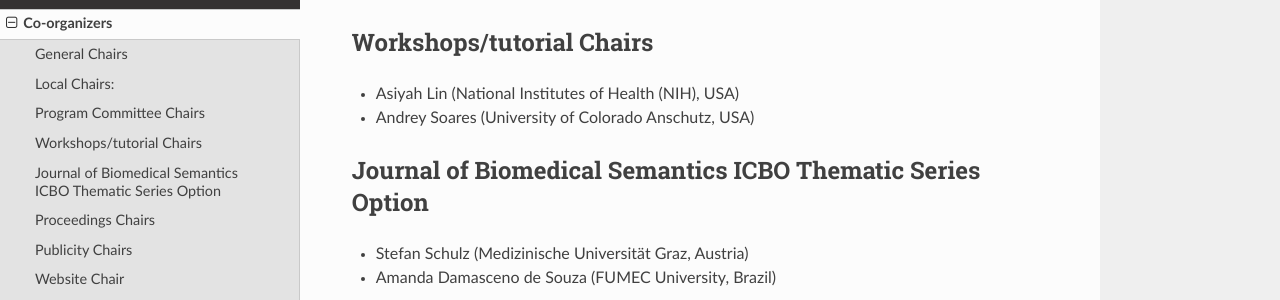
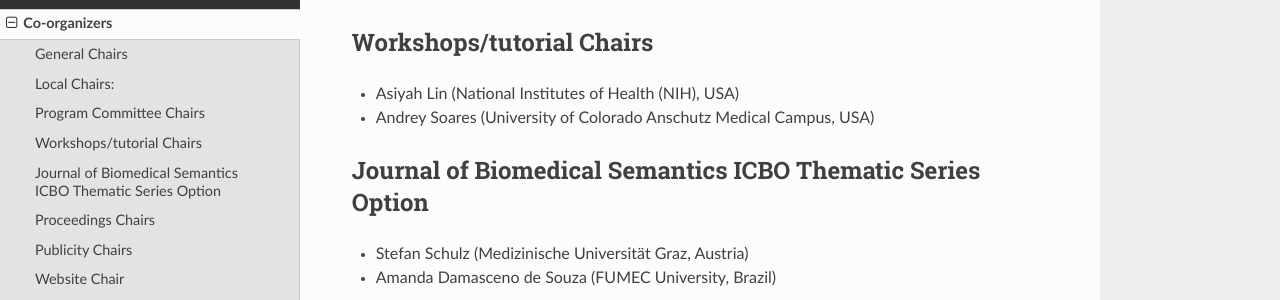
Before and after one commit to ICBO-conference/icbo2023, an MkDocs documentation site: the page built from docs/co-organizers.md, in a window 1280 px wide and 900 px high. Shown: the part 446-746 px from the top of the window. Built offline with MkDocs 1.6.1, drawn with Linux system fonts in a browser that asks for light colours; nearby versions of some CDN libraries.

Commit message:
organizers

```diff
--- a/docs/co-organizers.md
+++ b/docs/co-organizers.md
@@ -11,7 +11,7 @@
 
 ## Workshops/tutorial Chairs
 * Asiyah Lin (National Institutes of Health (NIH), USA)
-* Andrey Soares (University of Colorado Anschutz, USA)
+* Andrey Soares (University of Colorado Anschutz Medical Campus, USA)
 
 ## Journal of Biomedical Semantics ICBO Thematic Series Option
 * Stefan Schulz (Medizinische Universität Graz, Austria)
```
